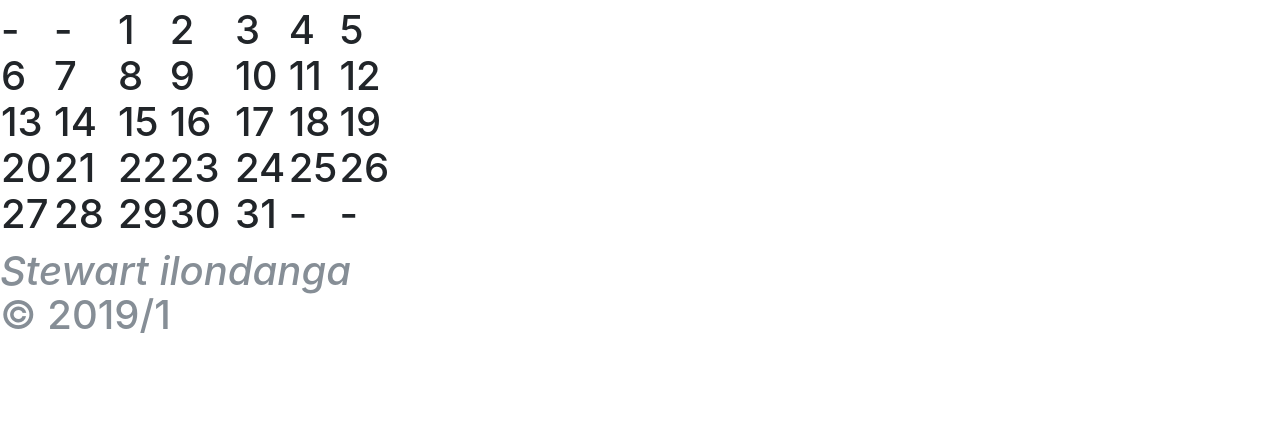
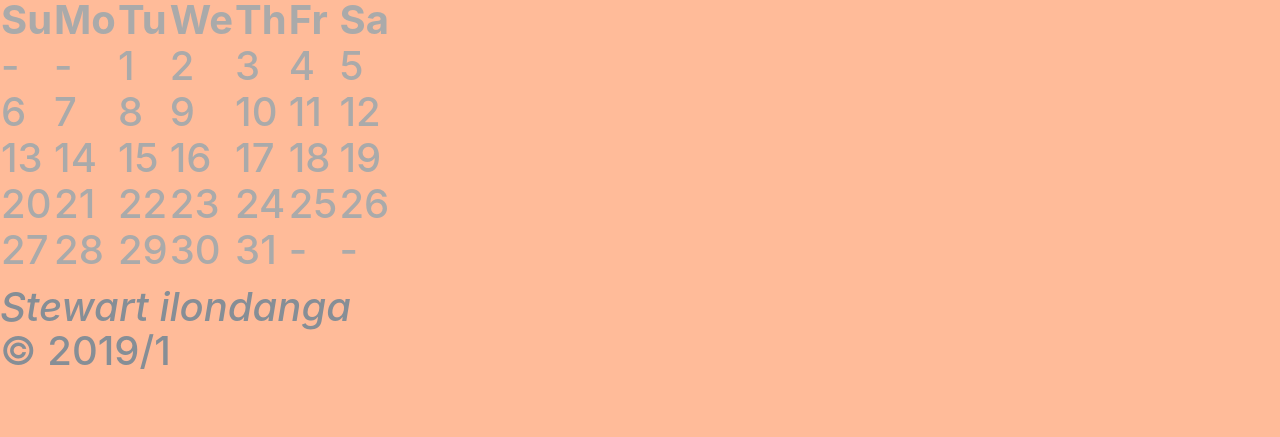
Before and after one commit to stewilondanga/hover-skews, a plain HTML site: page index.html in a window 1280 px wide. Shown: the part 363-800 px from the top of the page. Drawn offline with nearby package versions, Linux system fonts and the light colour scheme.

Commit message:
add css/styles.css

```diff
--- a/css/styles.css
+++ b/css/styles.css
@@ -1,3 +1,9 @@
+body {
+  background-color: #fb9;
+  color: #aaa;
+  font-size: 40px;
+}
+
 /*body {
   text-align: center;
   font-family: courier;
@@ -21,11 +27,6 @@
   height: 1.5em;
 }
 
-body {
-  background-color: #fb9;
-  color: #aaa;
-  font-size: 40px;
-}
 
 .text {
   display: flex;
```
